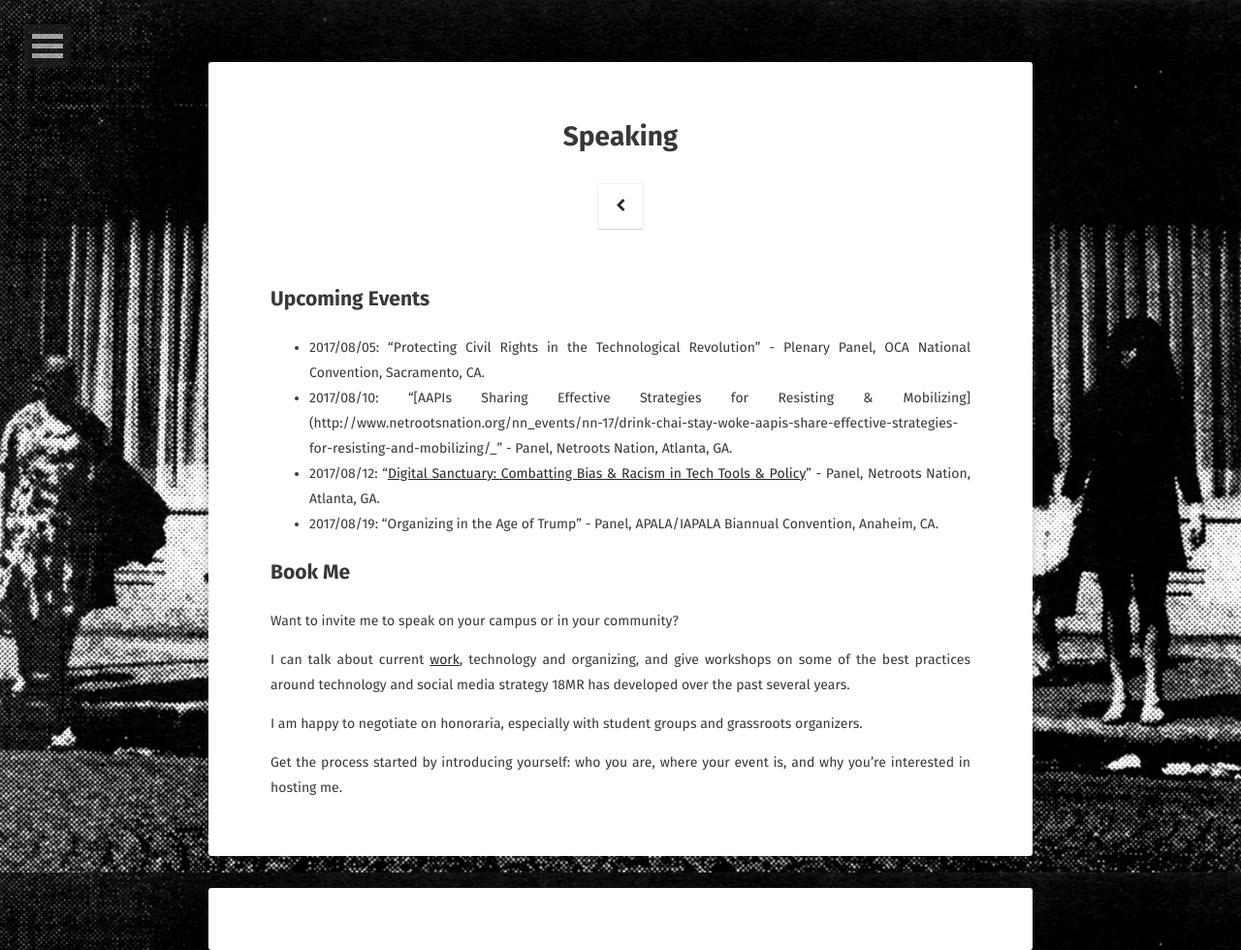
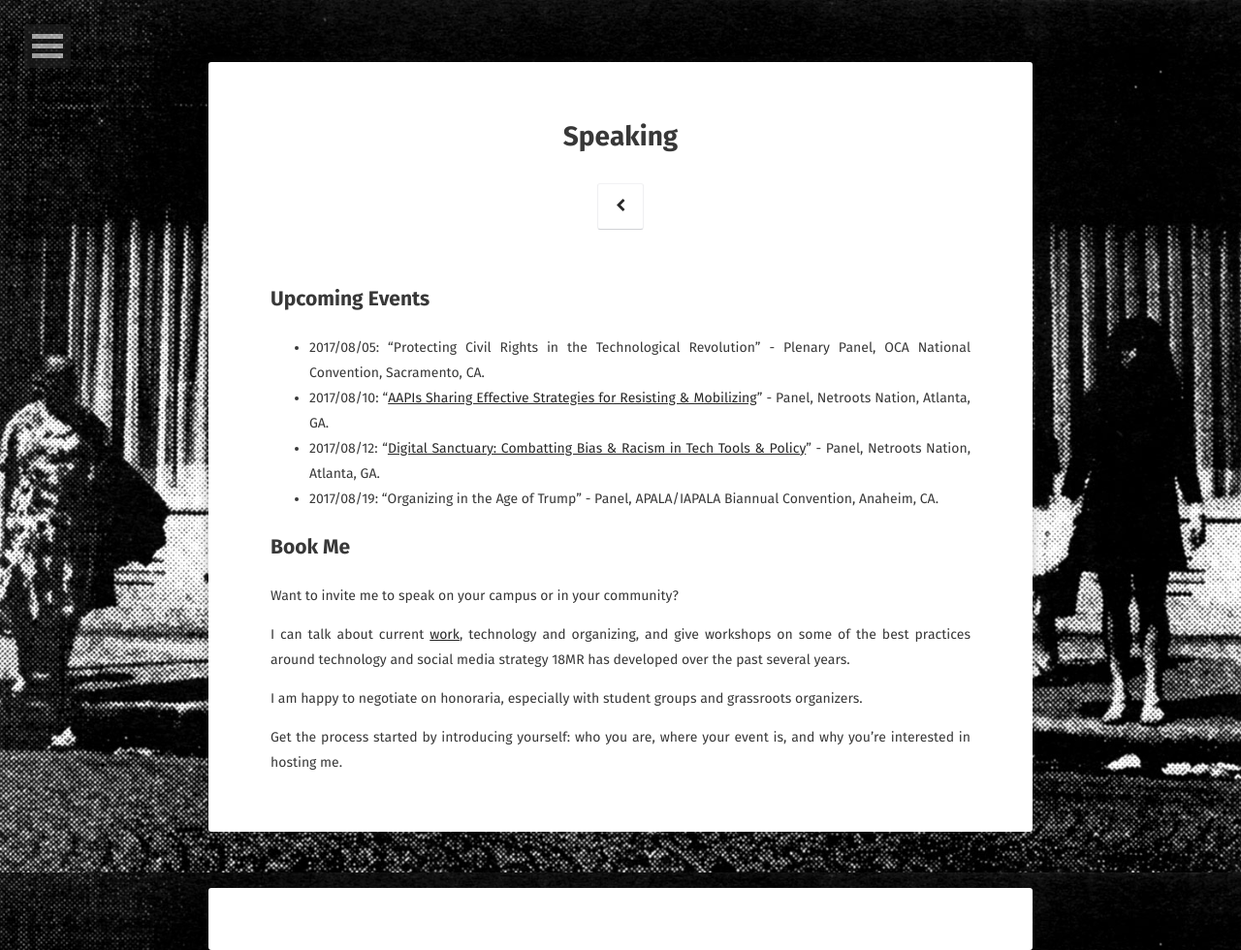
Before and after one commit to catachresis/bwo, a Jekyll site: the page built from speaking.md, in a window 1280 px wide. Shown: the whole page at 97% size. Built offline with Jekyll 4.4.1, drawn with Linux system fonts in a browser that asks for light colours; some web fonts are replaced; comment, search, counter and statistics services are not loaded.

Commit message:
fix link

```diff
--- a/speaking.md
+++ b/speaking.md
@@ -7,7 +7,7 @@ permalink: /speaking/
 ## Upcoming Events
 
 - 2017/08/05: "Protecting Civil Rights in the Technological Revolution" - Plenary Panel, OCA National Convention, Sacramento, CA.
-- 2017/08/10: "[AAPIs Sharing Effective Strategies for Resisting & Mobilizing](http://www.netrootsnation.org/nn_events/nn-17/drink-chai-stay-woke-aapis-share-effective-strategies-for-resisting-and-mobilizing/_" - Panel, Netroots Nation, Atlanta, GA.
+- 2017/08/10: "[AAPIs Sharing Effective Strategies for Resisting & Mobilizing](http://www.netrootsnation.org/nn_events/nn-17/drink-chai-stay-woke-aapis-share-effective-strategies-for-resisting-and-mobilizing/)" - Panel, Netroots Nation, Atlanta, GA.
 - 2017/08/12: "[Digital Sanctuary: Combatting Bias & Racism in Tech Tools & Policy](http://www.netrootsnation.org/nn_events/nn-17/digital-sanctuary-combatting-bias-and-racism-in-tech-tools-and-policies/)" - Panel, Netroots Nation, Atlanta, GA.
 - 2017/08/19: "Organizing in the Age of Trump" - Panel, APALA/IAPALA Biannual Convention, Anaheim, CA.
 
```
